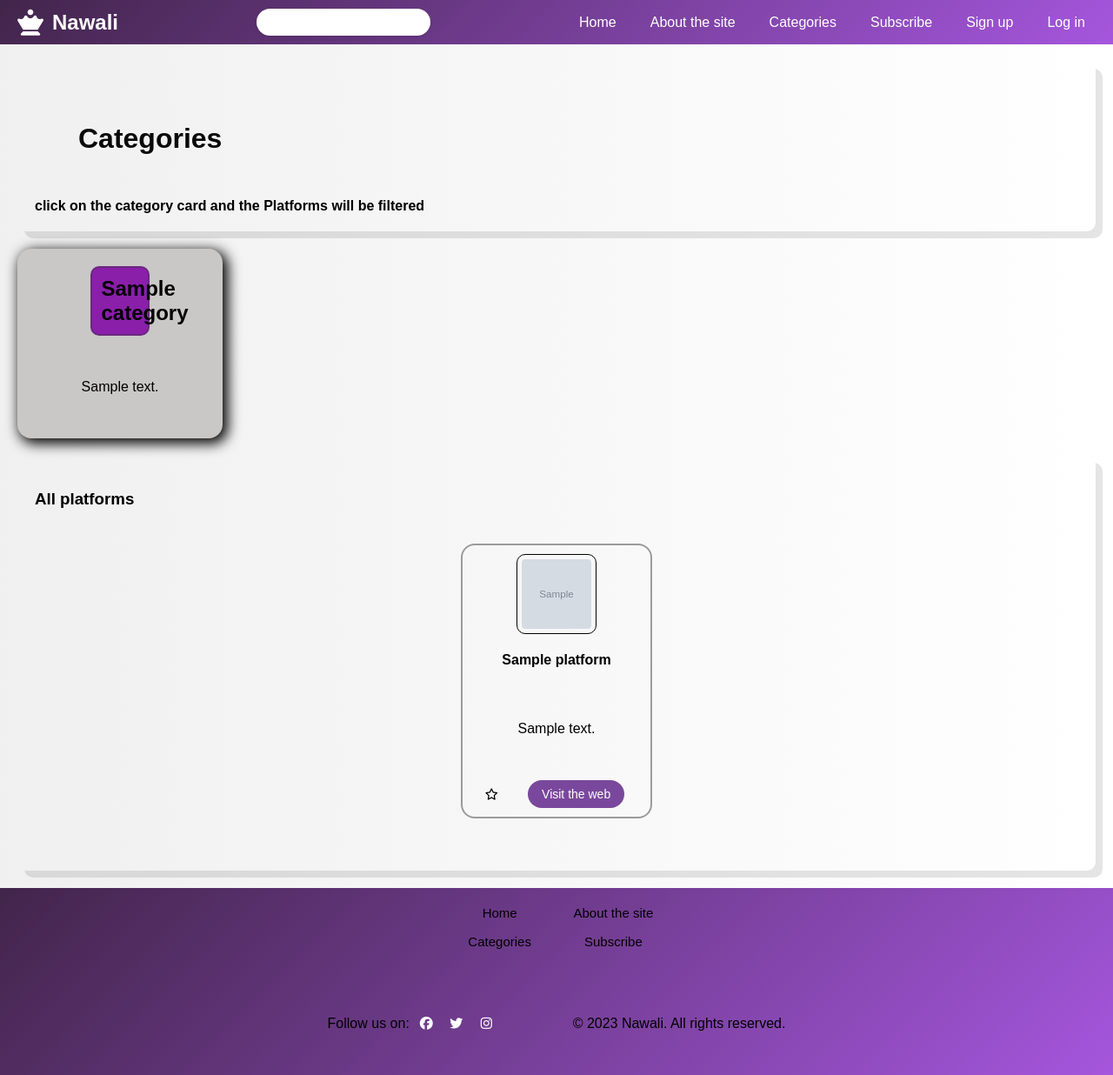
After one commit to Nawali-nassim/AI-platforms, a PHP site: page /category.php in a window 1280 px wide. The commit adds this page. Shown: the whole page at 87% size. Run offline with PHP 8.4, Linux system fonts and the light colour scheme; tables that the repository leaves empty or names only in its code hold one stand-in row (values such as "Sample post"); grey boxes marked "Sample" are stand-in pictures; data that the repository does not hold is empty; some libraries are stand-ins or nearby versions.

Commit message:
elventh update on 26/9/2025

```diff
--- /dev/null
+++ b/category.php
@@ -0,0 +1,134 @@
+<?php
+include 'connectDB.php';
+
+$catsRes = $con->query("SELECT * FROM categories ORDER BY idC");
+$categories = [];
+while($c = $catsRes->fetch_assoc()) {
+    $categories[] = $c;
+}
+$platRes = $con->query("
+  SELECT * FROM platforms
+  ORDER BY name
+");
+$platforms = [];
+while($p = $platRes->fetch_assoc()) {
+    $platforms[] = $p;
+}
+?>
+<!DOCTYPE html>
+<html lang="en">
+<head>
+    <meta charset="UTF-8">
+    <meta name="viewport" content="width=device-width, initial-scale=1.0">
+    <title>Nawali</title>
+    <script src="https://kit.fontawesome.com/3aca1396eb.js" crossorigin="anonymous"></script>
+    <script src="mainJS.js"></script>
+    <link rel="stylesheet" href="index.css">
+</head>
+<body>
+    <header>
+        <div class="logo">
+            <i class="fas fa-chess-queen"></i>
+            <span>Nawali</span>
+        </div>
+        <input type="search" name="searchInput" id="searchInput">
+        <nav>
+            <button class="menu-toggle" aria-label="Toggle menu">
+                <i class="fas fa-bars"></i>
+            </button>
+            <ul>
+                <li><a href="index.html">Home</a></li>
+                <li><a href="about.html">About the site</a></li>
+                <li><a href="category.html">Categories</a></li>
+                <li><a href="subscribe.html">Subscribe</a></li>
+                <li><a href="signupfor.php">Sign up</a></li>
+                <li><a href="loginfor.php">Log in</a></li>
+            </ul>
+        </nav>
+    </header>
+    <div class="divs">
+        <h1>Categories</h1>
+        <h4>click on the category card and the Platforms will be filtered</h4>
+    </div>
+    <div class="cards">
+        <?php foreach($categories as $cat): ?>
+            <div class="categoryCard" data-cat="<?=htmlspecialchars($cat['idC'])?>" tabindex="0" >
+                <h2><?=htmlspecialchars($cat['name'])?></h2>
+                <p>
+                <?= htmlspecialchars(trim($cat['description'])) !== '' ? htmlspecialchars($cat['description'])
+                    : 'No description available.' ?>
+                </p>
+            </div>
+        <?php endforeach; ?>
+    </div>
+
+
+    <div class="divs">
+
+        <h3 id="defaultTitle"  style="display:block;"> All platforms</h3>
+        <h3 class="title" data-cat="1" style="display:none;"> Chat platforms</h3>
+        <h3 class="title" data-cat="2" style="display:none;">Video platforms </h3>
+        <h3 class="title" data-cat="3" style="display:none;"> Image platforms</h3>
+        <h3 class="title" data-cat="4" style="display:none;"> Audio platfoms</h3>
+
+        <div id="empty-msg" style="display:none; margin:12px 0;">no platform in this category</div>
+        <div  id="platformsContainer">
+            <?php foreach($platforms as $p): ?>
+            <div class="platformCard" data-cat="<?=htmlspecialchars($p['idCategory'])?>" id="platform-<?=intval($p['idP'])?>">
+                <img src="images/<?=htmlspecialchars($p['icon'])?>" alt="<?=htmlspecialchars($p['name'])?>" loading="lazy">
+                <h4><?=htmlspecialchars($p['name'])?></h4>
+                <p class=" desc">
+
+                    <?=htmlspecialchars($p['description'])?>
+                </p>
+
+                <div class="cardFooter">
+                    <button class="star"><i class="fa-regular fa-star"></i></button>
+                    <a class="visit" href="<?=htmlspecialchars($p['link'])?>" target="_blank" rel="noopener noreferrer">Visit the web</a>
+                <!--noopener: Prevents the new page from being able to access the window.opener property of the original page.
+                 This improves security by protecting your page from potential malicious scripts on the linked site.
+                noreferrer: Prevents the browser from sending the Referer header to the new page.
+                 This means the new page won’t know where the visitor came from.-->
+                </div>
+            </div>
+            <?php endforeach; ?>
+        </div>
+
+    </div>
+
+    <footer>
+        <nav >
+            <ul id="footer-nav">
+                <li><a href="index.html">Home</a></li>
+                <li><a href="about.html">About the site</a></li>
+                <li><a href="category.html">Categories</a></li>
+                <li><a href="subscribe.html">Subscribe</a></li>
+            </ul>
+        </nav>
+        <div >
+            <p>Follow us on:
+                <a href="https://www.facebook.com" target="_blank"><i class="fab fa-facebook"></i></a>
+                <a href="https://www.twitter.com" target="_blank"><i class="fab fa-twitter"></i></a>
+                <a href="https://www.instagram.com" target="_blank"><i class="fab fa-instagram"></i></a>
+            </p>
+            <p>&copy; 2023 Nawali. All rights reserved.</p>
+        </div>
+    </footer>
+    <script>
+        const sInput= document.getElementById('searchInput');
+        sInput.addEventListener('keyup',function(){
+            let value =sInput.value.toLowerCase();
+            const Platforms= document.querySelectorAll('.platformCard');
+            Platforms.forEach(Platform =>{
+                let text = Platform.textContent.toLowerCase();
+                if (text.includes(value)){
+                    Platform.style.display = '';
+                } else {
+                    Platform.style.display = 'none';
+                }
+            });
+
+        });
+    </script>
+</body>
+</html>
--- a/index.css
+++ b/index.css
@@ -111,7 +111,7 @@ div h4{
     transition: transform 0.3s, box-shadow 0.3s;
 }
 .test {
-    width: 220px; /* Fixed card width for consistency */
+    width: 220px; /* Fixed categoryCard width for consistency */
     min-width: 180px;
     max-width: 100%;
     margin: 20px;
@@ -290,7 +290,7 @@ footer{
     color: #42254b;
     font-weight: bold;
 }
-.card{
+.categoryCard{
     background:rgb(201, 200, 199);
     border-radius: 1em;
     box-shadow: 4px 4px 15px 2px black;
@@ -300,7 +300,7 @@ footer{
     color: #000000;
 
 }
-.card h2{
+.categoryCard h2{
     background-color: #8a1faa;
     padding: 10px;
     width: 20%;
@@ -308,7 +308,7 @@ footer{
     border-radius: 10px;
     border: #6a297e 2px solid;
 }
-.card:not(:first-child) {
+.categoryCard:not(:first-child) {
     margin-left:-2rem ;
 }
 .cards{
@@ -316,13 +316,13 @@ footer{
     margin: 20px;
     overflow: visible;
 }
-.card:hover,
-.card:not(:last-child):focus-within{
-    transform: translateY(-1rem); /* Move the card up on hover */
+.categoryCard:hover,
+.categoryCard:not(:last-child):focus-within{
+    transform: translateY(-1rem); /* Move the categoryCard up on hover */
 }
-.card:not(:last-child):hover ~ .card ,.card:not(:last-child):focus-within ~ .card
- { /* Selects all subsequent sibling cards which has the class card
-                if we use + instead of ~ it will chose only the next card */
+.categoryCard:not(:last-child):hover ~ .categoryCard ,.categoryCard:not(:last-child):focus-within ~ .categoryCard
+ { /* Selects all subsequent sibling cards which has the class categoryCard
+                if we use + instead of ~ it will chose only the next categoryCard */
     transform: translateX(3rem); /* Move the subsequent cards to the right */
 }
 #chatp, #videop, #imagep, #audiop{
@@ -340,19 +340,142 @@ footer{
     box-shadow: 0 2px 4px rgba(0,0,0,0.1);
     transition: width 0.3s ease;
 }
+#platformsContainer{
+    display: flex;
+    flex-wrap: wrap;
+    justify-content: center;
+    gap: 20px;
+    margin: 20px;
+}
+.platformCard{
+    background:none;
+    border-radius: 1em;
+    border: #9b9b9b 2px solid;
+    transition: 0.3s;/* Smooth transition for hover effect */
+    padding: 10px;
+    text-align: center;
+    color: #000000;
+    width: 220px; /* Fixed categoryCard width for consistency */
+
+    margin: 20px;
+    box-sizing: border-box;/* Ensures padding and border are included in the width */
+    display: flex;
+    flex-direction: column;
+    align-items: center;
+    justify-content: space-around;
+}
+.platformCard:hover{
+    background-color: #f6e2ff;
+    box-shadow: 10px  12px rgba(0,0,0,0.1);
+}
+.platformCard img {
+    width: 80px;
+    height: 80px;
+    object-fit: cover;/*this will ensure the image covers the area without stretching*/
+    border-radius: 10px;
+    padding: 5px;
+    border: #000000 1px solid;
+}
+.colomn{
+    display: flex;
+    flex-direction: column;
+    align-items: flex-start;
+    justify-content: center;
+    gap: 10px;
+    padding: 10px;
+}
+.desc{
+    width: 200px;
+}
+.star{
+    background: none;
+    border: none;
+}
+.visit{
+    background-color: #79489c;
+    color: white;
+    border: none;
+    padding: 8px 16px;
+    border-radius: 20px;
+    cursor: pointer;
+    font-size: 14px;
+    transition: background-color 0.3s ease;
+    text-decoration: none;
+    margin: 0 10px;
+}
+.visit:hover{
+    background-color: #5e337a;
+}
+.cardFooter{
+    display: flex;
+    justify-content: space-between;
+    align-items: center;
+    width: 90%;
+    margin-top: 10px;
+}
 @media (max-width: 780px) {
+ .platformCard {
+    display: grid;
+    grid-template-columns: 60px 1fr 60px;
+    grid-template-rows: auto auto ;
+    gap: 8px;
+    align-items: start;
+    width: 100%;
+    max-width: 400px;
+    font-size: smaller;
+    padding: 10px;
+  }
+  .platformCard img {
+    grid-column: 1 / 2;
+    grid-row: 2/ 3;
+    width: 60px;
+    height: 60px;
+    object-fit: cover;
+    border-radius: 10px;
+    padding: 5px;
+    border: #000000 1px solid;
+  }
+  .platformCard h4 {
+    grid-column: 2 / 3;
+    grid-row: 1 / 2;
+    margin: 0;
+    font-size: 1.2em;
+    align-self: start;
+  }
+  .desc {
+    grid-column: 2 / 3;
+    grid-row: 2 / 3;
+    margin: 0;
+    font-size: 0.95em;
+    align-self: start;
+  }
+  .cardFooter {
+    display: contents; /* let children be placed directly in grid */
+  }
+  .star {
+    grid-column: 3 / 4;
+    grid-row: 1 / 2;
+    align-self: start;
+    margin: 0;
+  }
+  .visit {
+    grid-column: 3 / 4;
+    grid-row: 2 / 3;
+    align-self: start;
+    margin: 0;
+  }
     .cards{
         flex-direction: column;
         align-items: center;
     }
-    .card{
+    .categoryCard{
         padding: 5px;
     }
-    .card:not(:first-child) {
+    .categoryCard:not(:first-child) {
         margin-top:-2em ;
         margin-left: 0;
     }
-    .card:not(:last-child):hover ~ .card {
+    .categoryCard:not(:last-child):hover ~ .categoryCard {
         transform: translateY(1rem);
     }
     header ul {
--- a/index.html
+++ b/index.html
@@ -21,7 +21,7 @@
             <ul>
                 <li><a href="index.html">Home</a></li>
                 <li><a href="about.html">About the site</a></li>
-                <li><a href="category.html">Categories</a></li>
+                <li><a href="category.php">Categories</a></li>
                 <li><a href="subscribe.html">Subscribe</a></li>
                 <li><a href="signupfor.php">Sign up</a></li>
                 <li><a href="loginfor.php">Log in</a></li>
@@ -31,7 +31,7 @@
     <div id="hero" class="divs">
         <br>
         <h1>One platform.<br>Unlimited AI tools .</h1>
-        <a href="category.html" class="hero">Explore category</a>
+        <a href="category.php" class="hero">Explore category</a>
         <a href="signupfor.php" class="hero">Sign up</a>
     </div>
     <div class="divs">
@@ -90,7 +90,7 @@
             <ul id="footer-nav">
                 <li><a href="index.html">Home</a></li>
                 <li><a href="about.html">About the site</a></li>
-                <li><a href="category.html">Categories</a></li>
+                <li><a href="category.php">Categories</a></li>
                 <li><a href="subscribe.html">Subscribe</a></li>
             </ul>
         </nav>
```
Also changed, not shown: category.html (deleted, +0 -146 lines), mainJS.js (+47 -0 lines), notes.txt (+6 -1 lines).
